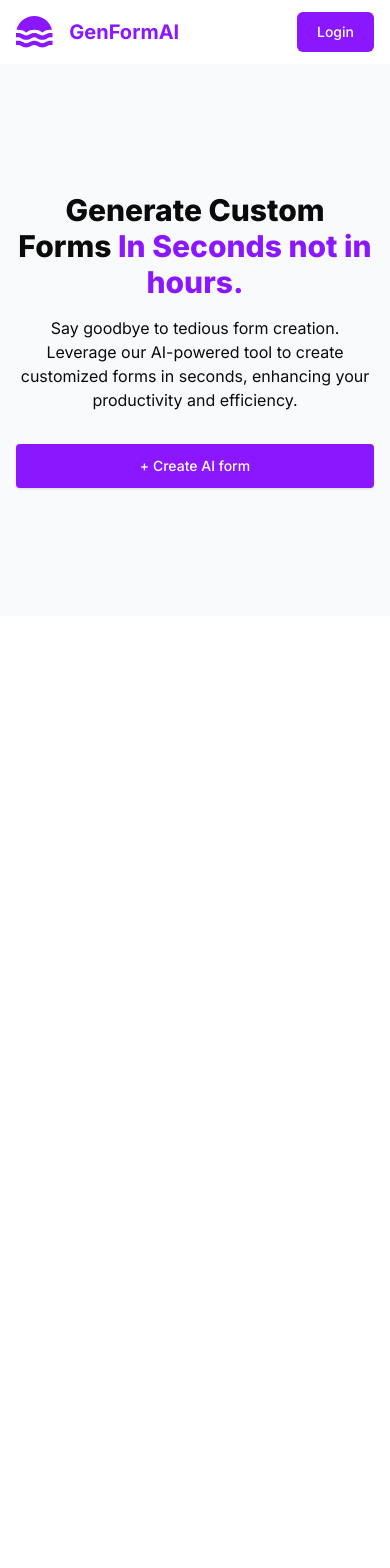
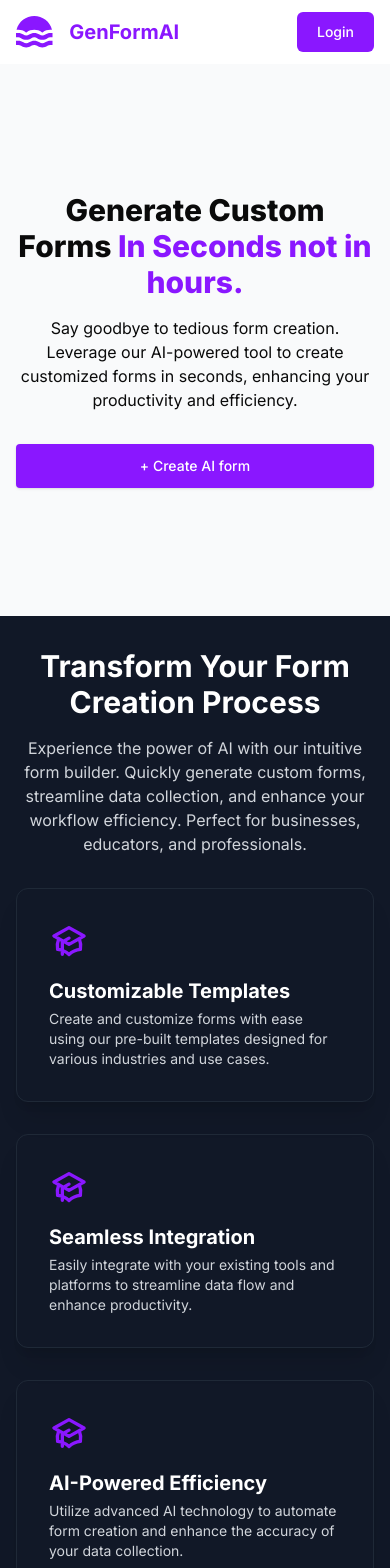
Before and after one commit to Priyanshu9898/GenFormAI, a Next.js app: page / in a window 390 px wide. Shown: the top 1568 px of the page. Before the commit the page ends 844 px from the top, so only its background shows below. Built offline with nearby package versions, Linux system fonts and the light colour scheme.

Commit message:
Created a features section with responsive design

```diff
--- /dev/null
+++ b/src/app/_components/FeatureSection.tsx
@@ -0,0 +1,131 @@
+import Link from "next/link";
+import React from "react";
+
+const FeatureSection = () => {
+  return (
+    <>
+      <section className="bg-gray-900 text-white">
+        <div className="mx-auto max-w-screen-xl px-4 py-8 sm:px-6 sm:py-12 lg:px-8 lg:py-16">
+          <div className="mx-auto max-w-lg text-center">
+            <h2 className="text-3xl font-bold sm:text-4xl">
+              Transform Your Form Creation Process
+            </h2>
+
+            <p className="mt-4 text-gray-300">
+              Experience the power of AI with our intuitive form builder.
+              Quickly generate custom forms, streamline data collection, and
+              enhance your workflow efficiency. Perfect for businesses,
+              educators, and professionals.
+            </p>
+          </div>
+
+          <div className="mt-8 grid grid-cols-1 gap-8 md:grid-cols-2 lg:grid-cols-3">
+            <Link
+              className="block rounded-xl border border-gray-800 p-8 shadow-xl transition hover:border-purple-500/10 hover:shadow-purple-500/10"
+              href="#"
+            >
+              <svg
+                xmlns="http://www.w3.org/2000/svg"
+                className="size-10 text-primary"
+                fill="none"
+                viewBox="0 0 24 24"
+                stroke="currentColor"
+              >
+                <path d="M12 14l9-5-9-5-9 5 9 5z" />
+                <path d="M12 14l6.16-3.422a12.083 12.083 0 01.665 6.479A11.952 11.952 0 0012 20.055a11.952 11.952 0 00-6.824-2.998 12.078 12.078 0 01.665-6.479L12 14z" />
+                <path
+                  strokeLinecap="round"
+                  strokeLinejoin="round"
+                  strokeWidth="2"
+                  d="M12 14l9-5-9-5-9 5 9 5zm0 0l6.16-3.422a12.083 12.083 0 01.665 6.479A11.952 11.952 0 0012 20.055a11.952 11.952 0 00-6.824-2.998 12.078 12.078 0 01.665-6.479L12 14zm-4 6v-7.5l4-2.222"
+                />
+              </svg>
+
+              <h2 className="mt-4 text-xl font-bold text-white">
+                Customizable Templates
+              </h2>
+
+              <p className="mt-1 text-sm text-gray-300">
+                Create and customize forms with ease using our pre-built
+                templates designed for various industries and use cases.
+              </p>
+            </Link>
+
+            <Link
+              className="block rounded-xl border border-gray-800 p-8 shadow-xl transition hover:border-purple-500/10 hover:shadow-purple-500/10"
+              href="#"
+            >
+              <svg
+                xmlns="http://www.w3.org/2000/svg"
+                className="size-10 text-primary"
+                fill="none"
+                viewBox="0 0 24 24"
+                stroke="currentColor"
+              >
+                <path d="M12 14l9-5-9-5-9 5 9 5z" />
+                <path d="M12 14l6.16-3.422a12.083 12.083 0 01.665 6.479A11.952 11.952 0 0012 20.055a11.952 11.952 0 00-6.824-2.998 12.078 12.078 0 01.665-6.479L12 14z" />
+                <path
+                  strokeLinecap="round"
+                  strokeLinejoin="round"
+                  strokeWidth="2"
+                  d="M12 14l9-5-9-5-9 5 9 5zm0 0l6.16-3.422a12.083 12.083 0 01.665 6.479A11.952 11.952 0 0012 20.055a11.952 11.952 0 00-6.824-2.998 12.078 12.078 0 01.665-6.479L12 14zm-4 6v-7.5l4-2.222"
+                />
+              </svg>
+
+              <h2 className="mt-4 text-xl font-bold text-white">
+                Seamless Integration
+              </h2>
+
+              <p className="mt-1 text-sm text-gray-300">
+                Easily integrate with your existing tools and platforms to
+                streamline data flow and enhance productivity.
+              </p>
+            </Link>
+
+            <Link
+              className="block rounded-xl border border-gray-800 p-8 shadow-xl transition hover:border-purple-500/10 hover:shadow-purple-500/10"
+              href="#"
+            >
+              <svg
+                xmlns="http://www.w3.org/2000/svg"
+                className="size-10 text-primary"
+                fill="none"
+                viewBox="0 0 24 24"
+                stroke="currentColor"
+              >
+                <path d="M12 14l9-5-9-5-9 5 9 5z" />
+                <path d="M12 14l6.16-3.422a12.083 12.083 0 01.665 6.479A11.952 11.952 0 0012 20.055a11.952 11.952 0 00-6.824-2.998 12.078 12.078 0 01.665-6.479L12 14z" />
+                <path
+                  strokeLinecap="round"
+                  strokeLinejoin="round"
+                  strokeWidth="2"
+                  d="M12 14l9-5-9-5-9 5 9 5zm0 0l6.16-3.422a12.083 12.083 0 01.665 6.479A11.952 11.952 0 0012 20.055a11.952 11.952 0 00-6.824-2.998 12.078 12.078 0 01.665-6.479L12 14zm-4 6v-7.5l4-2.222"
+                />
+              </svg>
+
+              <h2 className="mt-4 text-xl font-bold text-white">
+                AI-Powered Efficiency
+              </h2>
+
+              <p className="mt-1 text-sm text-gray-300">
+                Utilize advanced AI technology to automate form creation and
+                enhance the accuracy of your data collection.
+              </p>
+            </Link>
+          </div>
+
+          <div className="mt-12 text-center">
+            <Link
+              href="/login"
+              className="inline-block rounded bg-primary px-12 py-3 text-sm font-medium text-white transition hover:bg-purple-700 focus:outline-none focus:ring focus:ring-purple-400"
+            >
+              Get Started Today
+            </Link>
+          </div>
+        </div>
+      </section>
+    </>
+  );
+};
+
+export default FeatureSection;
--- a/src/app/page.tsx
+++ b/src/app/page.tsx
@@ -1,10 +1,12 @@
 import React from "react";
 import HeroSection from "./_components/HeroSection";
+import FeatureSection from "./_components/FeatureSection";
 
 const page = () => {
   return (
     <>
       <HeroSection />
+      <FeatureSection />
     </>
   );
 };
```
